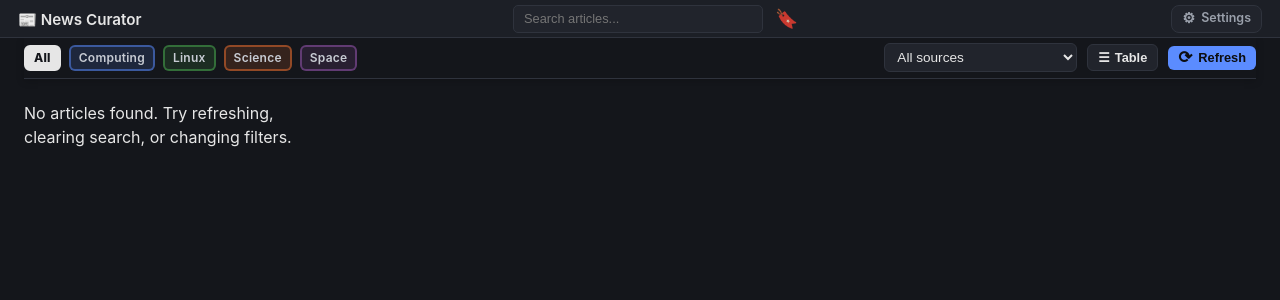
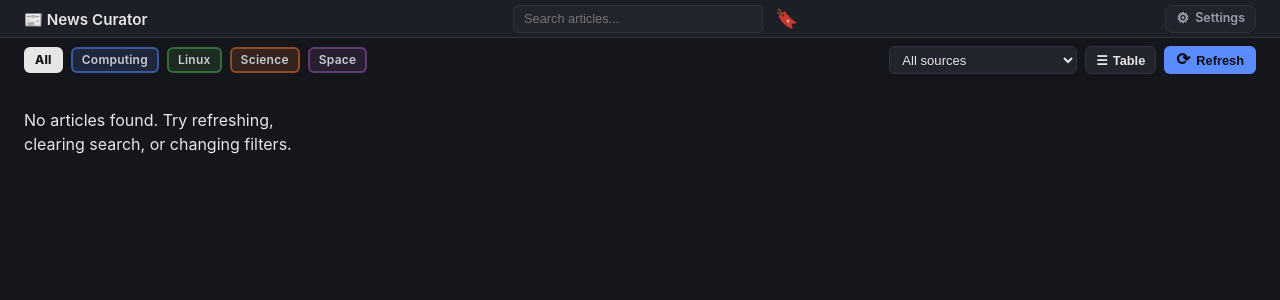
Before and after one commit to PlasmaDrifter/NewsCurator, a FastAPI app: page /?category=all&source=all in a window 1280 px wide. Shown: the top 300 px of the page. Run offline with FastAPI, Linux system fonts and the light colour scheme; data comes from the database, SQL or seed files in the repository; data that the repository does not hold is empty.

Commit message:
Harmonize topbar and category controls layout, align horizontal margins, and balance vertical spacing

```diff
--- a/app/static/style.css
+++ b/app/static/style.css
@@ -31,7 +31,7 @@ a.cat-btn, a.cat-btn:hover { color: inherit; text-decoration: none; }
   display: flex;
   align-items: center;
   justify-content: space-between;
-  padding: 0 18px;
+  padding: 0 24px;
   height: var(--topbar-height);
   box-sizing: border-box;
   background: var(--bg-elevated);
@@ -148,11 +148,9 @@ h1 {
   top: var(--topbar-height);
   z-index: 15;
   background: var(--bg);
-  padding: 5px 0 6px 0;
+  padding: 8px 0;
   margin-top: 0;
-  margin-bottom: 6px;
-  border-bottom: 1px solid var(--border);
-  box-shadow: 0 2px 8px rgba(0, 0, 0, 0.2);
+  margin-bottom: 10px;
   display: flex;
   justify-content: space-between;
   align-items: center;
@@ -163,11 +161,14 @@ h1 {
 .cat-buttons {
   display: flex;
   gap: 8px;
+  align-items: center;
   flex-wrap: wrap;
 }
 
 .cat-btn {
-  padding: 2px 8px;
+  padding: 0 9px;
+  height: 26px;
+  box-sizing: border-box;
   border-radius: 6px;
   border: 2px solid;
   border-color: var(--btn-color, var(--border));
@@ -177,7 +178,9 @@ h1 {
   letter-spacing: 0.02em;
   cursor: pointer;
   text-decoration: none;
-  display: inline-block;
+  display: inline-flex;
+  align-items: center;
+  justify-content: center;
   transition: all 0.15s ease;
   background: transparent;
 }
@@ -192,16 +195,18 @@ h1 {
 .cat-btn-all          { background: #2a2d36; color: #c0c4cc; border-color: #3f4452; }
 .cat-btn-all.active   { background: var(--text); color: var(--bg); border-color: var(--text); }
 
-.right-controls { display: flex; gap: 10px; align-items: center; }
-.filters { display: flex; gap: 10px; flex-wrap: wrap; }
+.right-controls { display: flex; gap: 8px; align-items: center; }
+.filters { display: flex; gap: 8px; flex-wrap: wrap; }
 
 select, input[type="text"], input[type="url"] {
   background: var(--bg-card);
   border: 1px solid var(--border);
   color: var(--text);
-  padding: 5px 8px;
+  padding: 0 8px;
+  height: 28px;
+  box-sizing: border-box;
   border-radius: 6px;
-  font-size: 0.85rem;
+  font-size: 0.82rem;
 }
 
 button {
@@ -224,6 +229,11 @@ button.danger:hover { border-color: var(--danger); color: var(--danger); }
   display: inline-flex;
   align-items: center;
   gap: 6px;
+  height: 28px;
+  box-sizing: border-box;
+  padding: 0 12px;
+  font-size: 0.80rem;
+  border-radius: 6px;
   transition: all 0.2s ease;
 }
 .refresh-btn:hover { opacity: 0.9; color: #0c0d10; transform: translateY(-1px); }
@@ -602,7 +612,9 @@ button.danger:hover { border-color: var(--danger); color: var(--danger); }
   background: var(--bg-card);
   border: 1px solid var(--border);
   color: var(--text);
-  padding: 5px 10px;
+  padding: 0 10px;
+  height: 28px;
+  box-sizing: border-box;
   border-radius: 6px;
   font-size: 0.8rem;
   font-weight: 600;
--- a/app/templates/base.html
+++ b/app/templates/base.html
@@ -5,7 +5,7 @@
 <meta name="viewport" content="width=device-width, initial-scale=1.0">
 <title>{% block title %}News Curator{% endblock %}</title>
 <link rel="icon" href="{{ get_active_favicon() }}?v={{ get_favicon_version() }}">
-<link rel="stylesheet" href="/static/style.css?v=33">
+<link rel="stylesheet" href="/static/style.css?v=34">
 <link rel="stylesheet" href="/dynamic.css">
 </head>
 <body>
```
